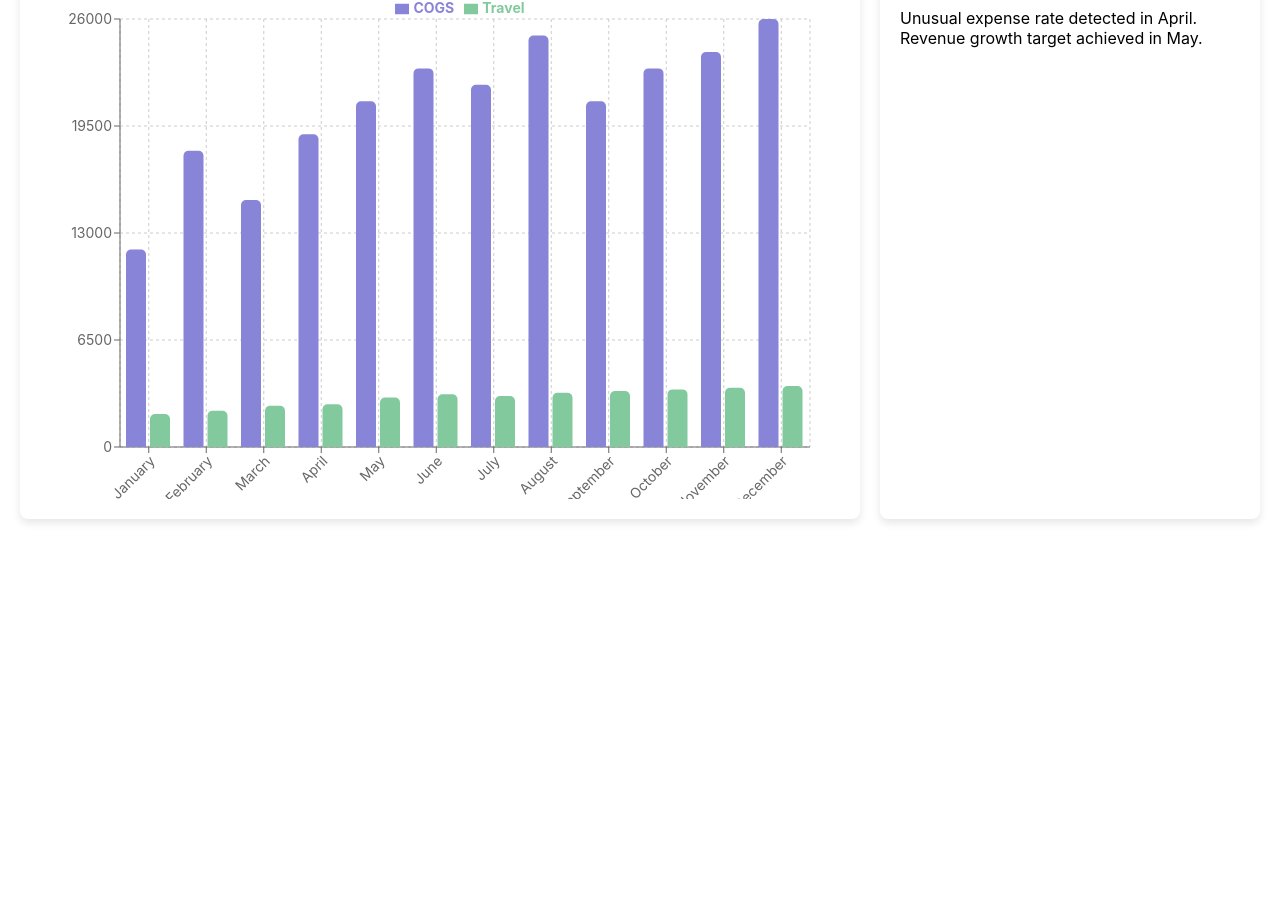
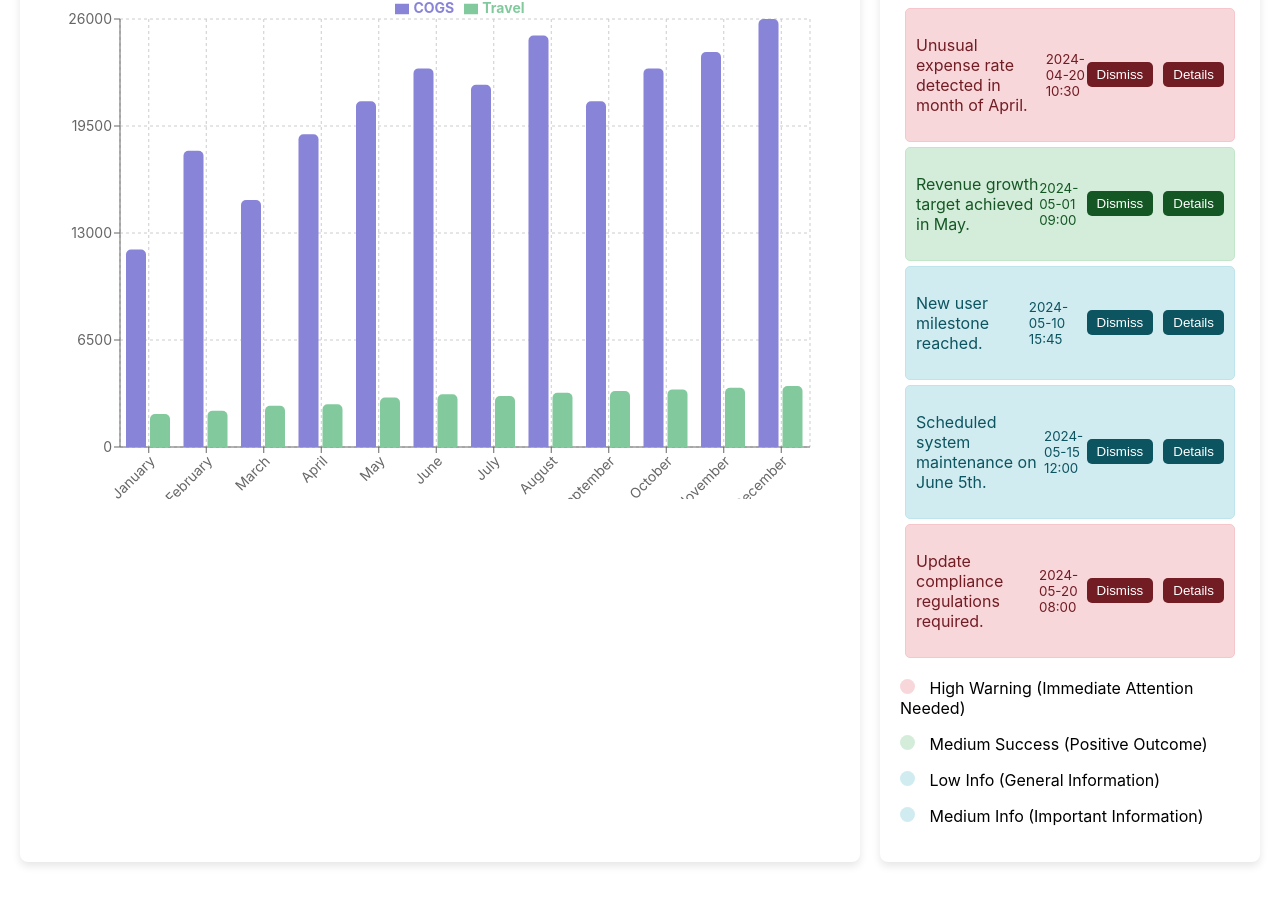
Before and after one commit to siddu1324/FinOptiX, a React (Create React App) app in the folder client/: page / in a window 1280 px wide. Shown: the part 856-1758 px from the top of the page. Before the commit the page ends 1415 px from the top, so only its background shows below. Built offline with nearby package versions, Linux system fonts and the light colour scheme.

Commit message:
updated the recent alerts component

```diff
--- a/client/src/components/RecentAlerts.js
+++ b/client/src/components/RecentAlerts.js
@@ -1,18 +1,42 @@
-import React from 'react';
+import React, { useState } from 'react';
 import "../styles.css";
 
 const RecentAlerts = () => {
-  const alerts = [
-    { id: 1, message: "Unusual expense rate detected in April." },
-    { id: 2, message: "Revenue growth target achieved in May." }
-  ];
+  const [alerts, setAlerts] = useState([
+    { id: 1, message: "Unusual expense rate detected in month of April.", type: 'warning', level: 'high', timestamp: '2024-04-20 10:30', details: "Expenses in April increased by 20% compared to March." },
+    { id: 2, message: "Revenue growth target achieved in May.", type: 'success', level: 'medium', timestamp: '2024-05-01 09:00', details: "May revenue grew by 15% over the previous month, meeting the target." },
+    { id: 3, message: "New user milestone reached.", type: 'info', level: 'low', timestamp: '2024-05-10 15:45', details: "The platform has reached over 10,000 active users."},
+    { id: 4, message: "Scheduled system maintenance on June 5th.", type: 'info', level: 'medium', timestamp: '2024-05-15 12:00', details: "System maintenance is scheduled for June 5th between 1:00 AM and 3:00 AM. Expect minor disruptions."},
+    { id: 5, message: "Update compliance regulations required.", type: 'warning', level: 'high', timestamp: '2024-05-20 08:00', details: "Compliance regulations have changed and require an update to our processes by the end of Q2."}
+  ]);
+
+  const dismissAlert = (id) => {
+    setAlerts(alerts.filter(alert => alert.id !== id));
+  };
+
+  const showDetails = (details) => {
+    alert(details);
+  };
 
   return (
-    <div>
+    <div className="alerts-container">
       <h2>Recent Alerts</h2>
-      {alerts.map(alert => (
-        <div key={alert.id}>{alert.message}</div>
+      {alerts.map(alertData => (
+        <div key={alertData.id} className={`alert ${alertData.type} ${alertData.level}`}>
+          <p>{alertData.message}</p>
+          <small>{alertData.timestamp}</small>
+          <div className="button-container">
+            <button onClick={() => dismissAlert(alertData.id)}>Dismiss</button>
+            <button onClick={() => showDetails(`${alertData.message} - Details: ${alertData.details}`)}>Details</button>
+          </div>
+        </div>
       ))}
+      <div className="alert-legend">
+        <p><span className="dot warning high"></span> High Warning (Immediate Attention Needed)</p>
+        <p><span className="dot success medium"></span> Medium Success (Positive Outcome)</p>
+        <p><span className="dot info low"></span> Low Info (General Information)</p>
+        <p><span className="dot info medium"></span> Medium Info (Important Information)</p>
+      </div>
     </div>
   );
 };
--- a/client/src/styles.css
+++ b/client/src/styles.css
@@ -163,3 +163,79 @@ nav {
 .line-profit {
   stroke: #36a2eb; /* Bright blue for profit */
 }
+.alert {
+  padding: 10px;
+  margin: 5px;
+  border-radius: 5px;
+  border: 1px solid transparent;
+  display: flex;
+  justify-content: space-between;
+  align-items: center;
+}
+.button-container {
+  display: flex;
+  gap: 10px;
+}
+.button-container button {
+  padding: 5px 10px;
+  border: none;
+  border-radius: 5px;
+  color: white;
+  cursor: pointer;
+}
+.warning.high button {
+  background-color: #721c24;
+}
+
+.success.medium button {
+  background-color: #155724;
+}
+
+.info.low button, .info.medium button {
+  background-color: #0c5460;
+}
+
+.alert.warning.high {
+  background-color: #f8d7da;
+  color: #721c24;
+  border-color: #f5c6cb;
+}
+.alert.success.medium {
+  background-color: #d4edda;
+  color: #155724;
+  border-color: #c3e6cb;
+}
+.alert.info.low {
+  background-color: #d1ecf1;
+  color: #0c5460;
+  border-color: #bee5eb;
+}
+.alert.info.medium {
+  background-color: #d1ecf1;
+  color: #0c5460;
+  border-color: #bee5eb;
+}
+.dot {
+  height: 15px;
+  width: 15px;
+  border-radius: 50%;
+  display: inline-block;
+  margin-right: 10px;
+}
+
+.warning.high {
+  background-color: #f8d7da;
+}
+.success.medium {
+  background-color: #d4edda;
+}
+.info.low {
+  background-color: #d1ecf1;
+}
+.info.medium {
+  background-color: #d1ecf1;
+}
+
+.alert-legend {
+  margin-top: 20px;
+}
```
